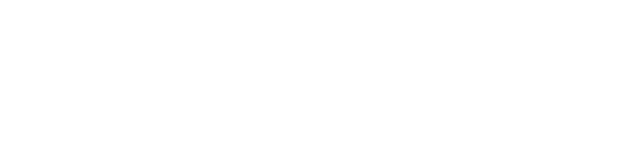
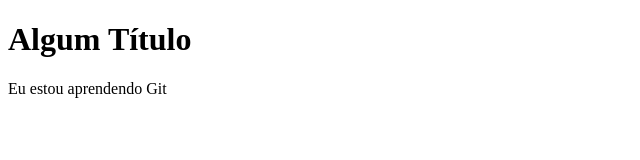
Before and after one commit to MatheuslimaBackend/aprendendo_Git, a plain HTML site: page index.html in a window 1280 px wide. Shown: the whole page, without its empty margins (0-640 px from the left). Drawn offline with Linux system fonts and the light colour scheme.

Commit message:
Criei um Titulo e um Paragrafo

```diff
--- a/index.html
+++ b/index.html
@@ -6,6 +6,7 @@
     <title>Tutorial de Git</title>
 </head>
 <body>
-
+    <h1>Algum Título</h1>
+    <p>Eu estou aprendendo Git</p>
 </body>
 </html>
```
